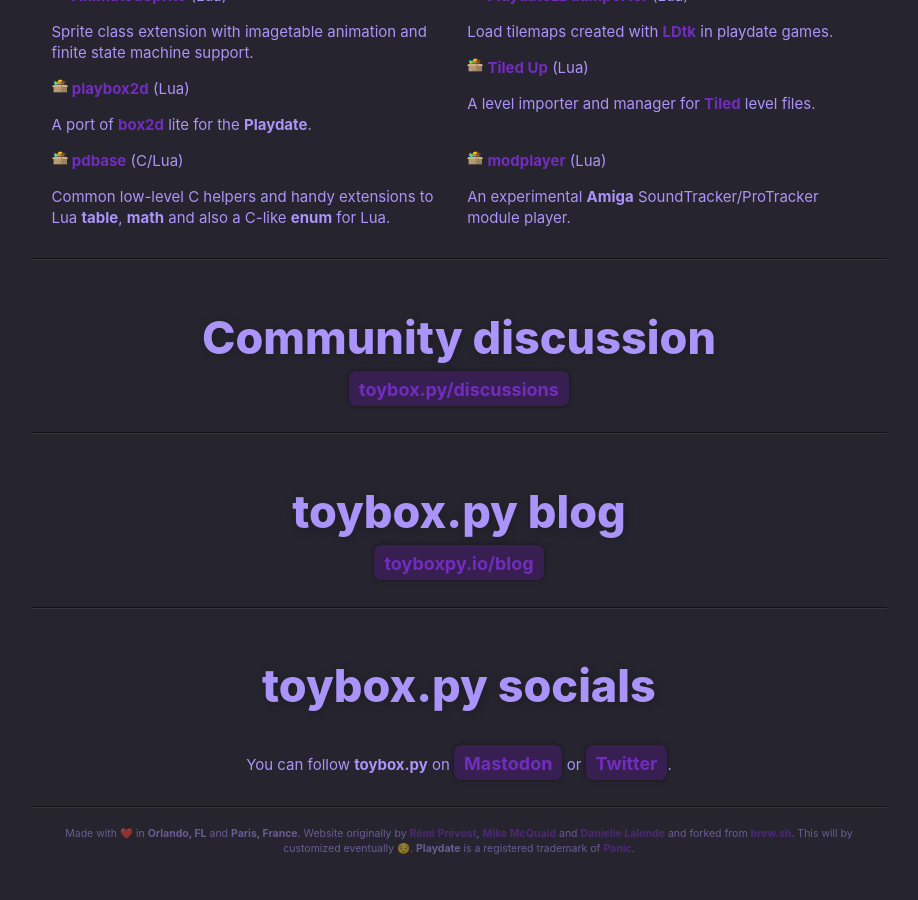
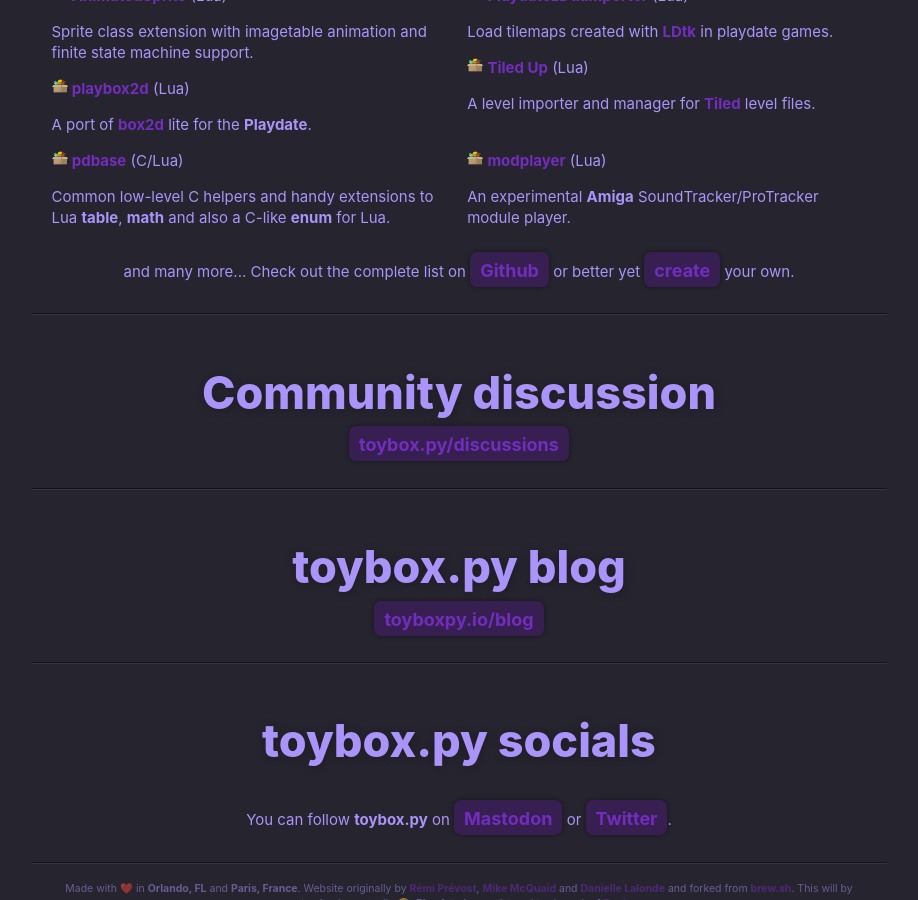
Before and after one commit to toyboxpy/toyboxpy.io, a Jekyll site: the page built from index.html, in a window 1280 px wide and 900 px high, scrolled down 990 px. Shown: the whole window, without its empty margins (181-1099 px from the left). Built offline with Jekyll 4.4.1, drawn with Linux system fonts in a browser that asks for light colours; comment, search, counter and statistics services are not loaded; before the commit the page ends 1869 px from its top, so only the background shows below that.

Commit message:
Added an extra link to the list of toyboxes and how to created your own toyboxes

```diff
--- a/_data/locales/en.yml
+++ b/_data/locales/en.yml
@@ -17,6 +17,7 @@
     modplayerdesc: An experimental <b>Amiga</b> SoundTracker/ProTracker module player.
     animatedspriteedesc: Sprite class extension with imagetable animation and finite state machine support.
     ldtkdesc: Load tilemaps created with <a href="https://ldtk.io" target="_blank">LDtk</a> in playdate games.
+    toyboxlist: and many more... Check out the complete list on <a href="https://github.com/stars/DidierMalenfant/lists/toyboxes">Github</a> or better yet <a href="https://github.com/toyboxpy/toybox.py#creating-your-own-toyboxes">create</a> your own.
     doc:
       blog: toybox.py blog
       community: Community discussion
--- a/_layouts/index.html
+++ b/_layouts/index.html
@@ -73,6 +73,9 @@
           <p><img alt="toyboxpy logo" src="{{ "/assets/img/toybox-449x449.png" | relative_url }}" width="16" height="16"> <a href="https://github.com/DidierMalenfant/modplayer">modplayer</a> (Lua)</p>
           <p>{{ t.pagecontent.modplayerdesc }}</p>
         </div>
+      <div class="button">
+        <p>{{ t.pagecontent.toyboxlist }}</p>
+      </div>
       </div>
     </li>
 
```
